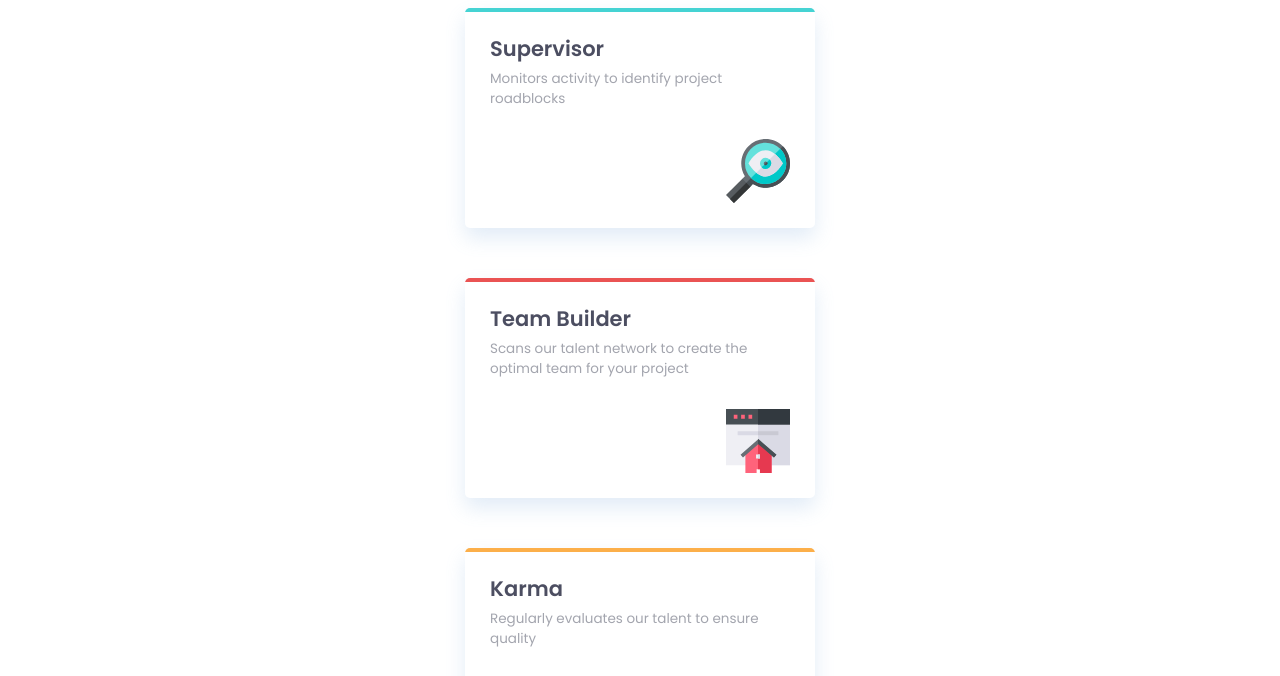
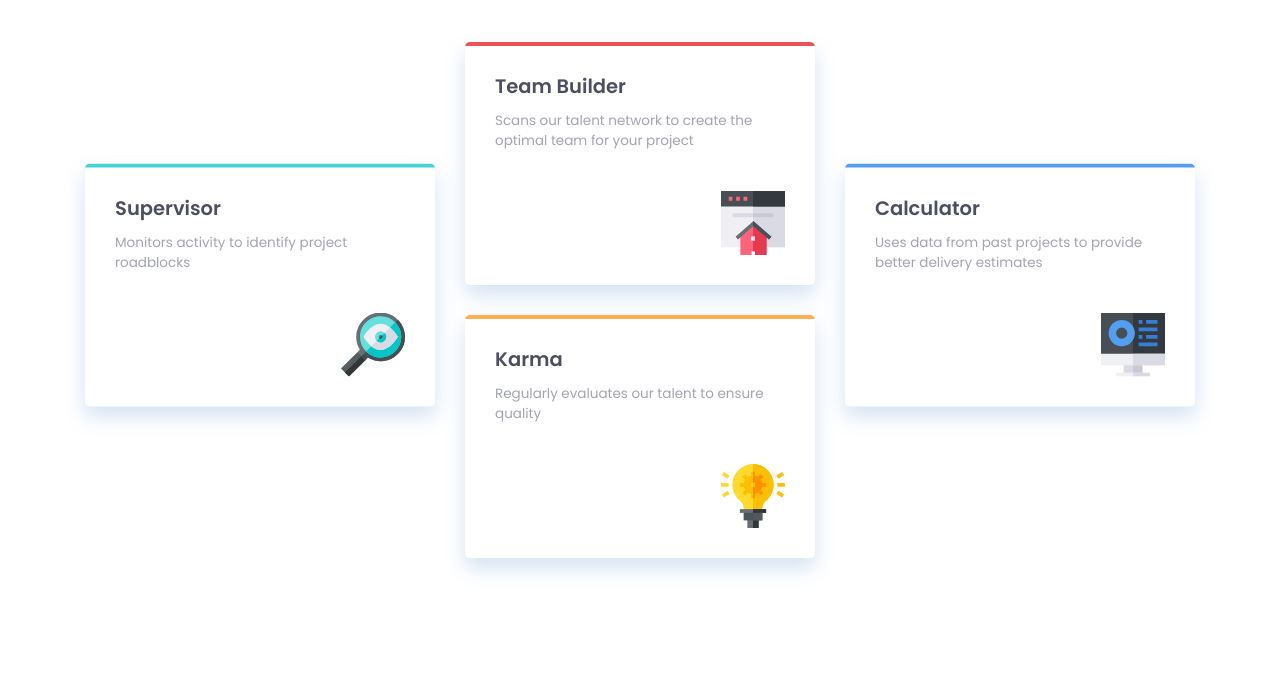
Before and after one commit to femRepos/four-card-2, a plain HTML site: page index.html in a window 1280 px wide. Shown: the part 261-937 px from the top of the page. After the commit the page ends 909 px from the top, so only its background shows below. Drawn offline with Linux system fonts and the light colour scheme.

Commit message:
desktop version1.0

```diff
--- a/assets/style.css
+++ b/assets/style.css
@@ -21,15 +21,14 @@
 }
 
 body {
+    display: flex;
+    flex-direction: column;
+    justify-content: center;
+    align-items: center;
     font-family: 'Poppins', sans-serif;
     text-align: center;
-    padding: 0 30px;
-}
-
-@media only screen and (min-width: 600px) {
-    :root {
-        font-size:
-    }
+    padding: 0 10px;
+    min-height: 100vh;
 }
 
 h1,
@@ -39,11 +38,16 @@ h2 {
 
 h1 {
     font-size: 1.5rem;
-    /* margin-bottom: 5px; */
  }
 
+@media only screen and (min-width: 780px) {
+    h1 {
+        font-size: 2.45rem;
+    }
+}
+
  h2 {
-     font-size: 1.4rem;
+     font-size: 1.3rem;
  }
 
  p {
@@ -52,7 +56,7 @@ h1 {
 
 /* main */
 main {
-    margin: 90px 0 75px;
+    margin: 60px 0;
     display: flex;
     flex-direction: column;
     align-items: center;
@@ -72,24 +76,53 @@ main {
 /* cards */
 
 .cards {
+    position: relative;
     display: flex;
-    flex-direction: column;
+    flex-flow: row wrap;
+    justify-content: center;
     text-align: left;
     font-size: 0.9rem;
+    margin-top: 65px;
+}
+
+@media only screen and (min-width: 1160px) {
+    .cards {
+        margin-top: 45px;
+    }
 }
 
 .card {
     position: relative;
-    padding: 25px;
-    margin: 25px 0;
+    padding: 30px;
+    margin-bottom: 30px;
     border-radius: 5px;
-    box-shadow: 0 10px 20px hsl(212, 56%, 64%, 0.2);
+    box-shadow: 0 10px 20px hsl(212, 56%, 64%, 0.3);
     overflow: hidden;
-    max-width: 350px;
+    /* for screens less than ideal */
+    width: 100%;
+    max-width: 310px;
+}
+
+@media only screen and (min-width: 650px) {
+    .card {
+        margin-left: 15px;
+        margin-right: 15px;
+        max-width: 350px;
+    }
+}
+
+@media only screen and (min-width: 1160px) {
+    .card--altered {
+        transform: translateY(50%);
+    }
+
+    .card:nth-child(3) {
+        order: 1;
+    }
 }
 
 .card p {
-    margin: 5px 0 30px;
+    margin: 10px 0 40px;
 }
 
 .card::before {
--- a/index.html
+++ b/index.html
@@ -31,7 +31,7 @@
     </section>
 
     <section class="cards">
-      <div class="card" data-color="hsl(180, 62%, 55%)">
+      <div class="card card--altered" data-color="hsl(180, 62%, 55%)">
         <h2>Supervisor</h2>
         <p>Monitors activity to identify project roadblocks</p>
         <div class="card__image">
@@ -52,7 +52,7 @@
           <img  src="./images/icon-karma.svg" alt="">
         </div>
       </div>
-      <div class="card" data-color="hsl(212, 86%, 64%)">
+      <div class="card card--altered" data-color="hsl(212, 86%, 64%)">
         <h2>Calculator</h2>
         <p>Uses data from past projects to provide better delivery estimates</p>
         <div class="card__image">
```
